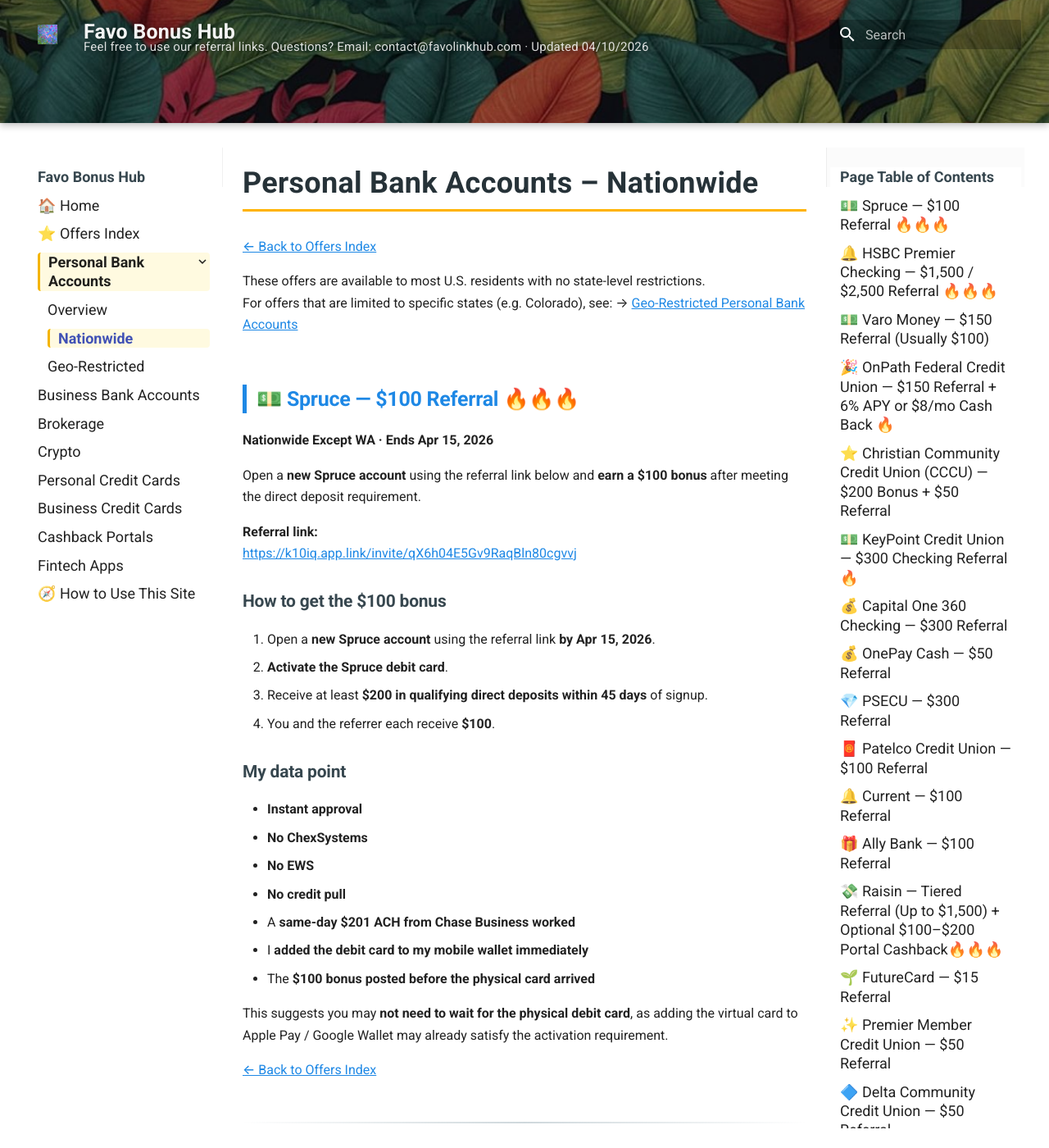
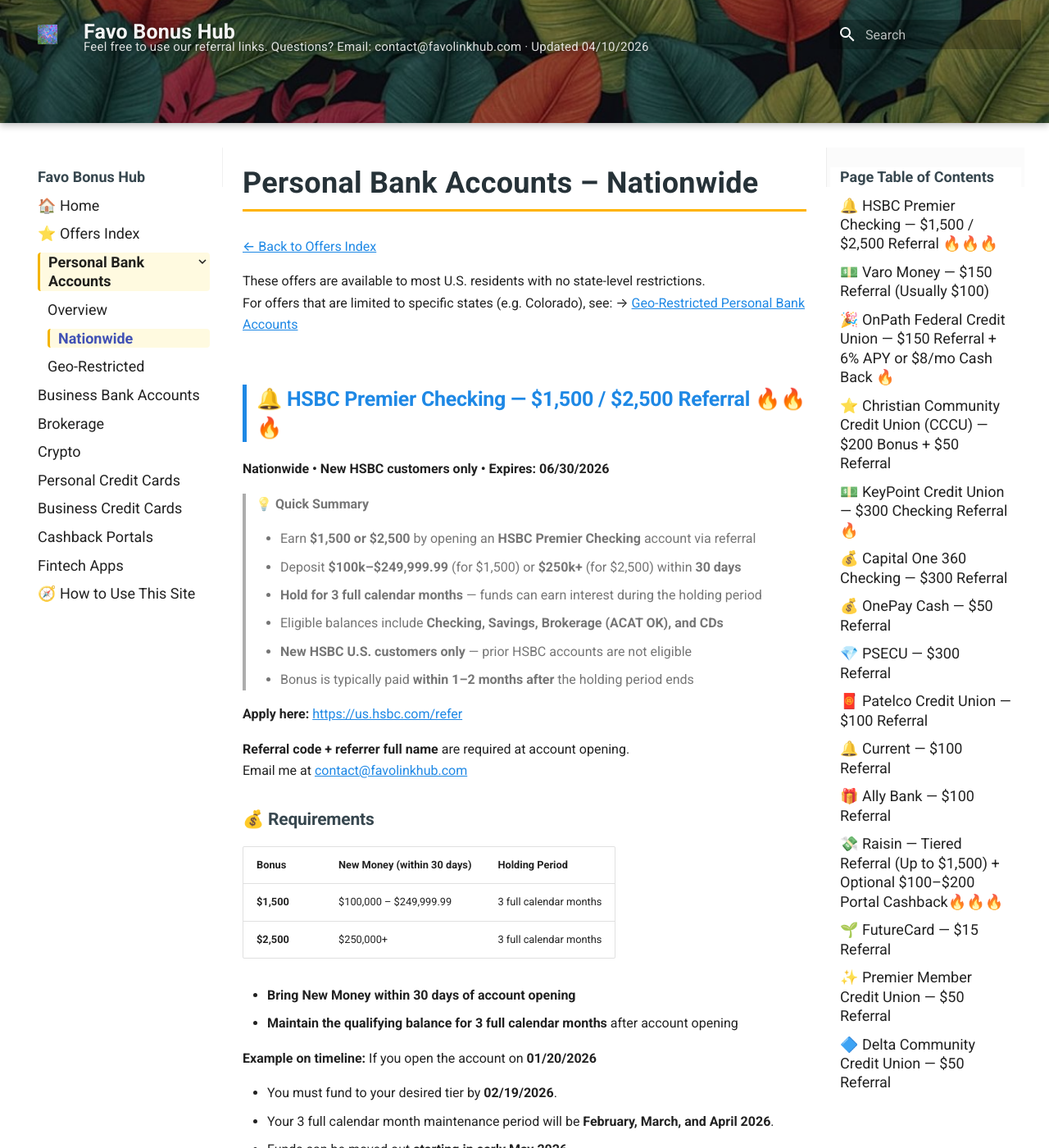
Before and after one commit to whispersofzephyr/favolinkhub-site, an MkDocs documentation site: the page built from docs/personal-bank-nationwide.md, in a window 1280 px wide and 1400 px high. Shown: the whole window at 82% size. Built offline with MkDocs 1.6.1 and Material for MkDocs 9.7.7, drawn with Linux system fonts in a browser that asks for light colours.

Commit message:
Update personal-bank-nationwide.md

```diff
--- a/docs/personal-bank-nationwide.md
+++ b/docs/personal-bank-nationwide.md
@@ -5,37 +5,6 @@
 These offers are available to most U.S. residents with no state-level restrictions.
 For offers that are limited to specific states (e.g. Colorado), see:
 → [Geo-Restricted Personal Bank Accounts](../personal-bank-geo/)
-
-<a id="spruce"></a>
-## 💵 Spruce — $100 Referral 🔥🔥🔥
-**Nationwide Except WA · Ends Apr 15, 2026**
-
-Open a **new Spruce account** using the referral link below and **earn a $100 bonus** after meeting the direct deposit requirement.
-
-**Referral link:**
-[https://k10iq.app.link/invite/qX6h04E5Gv9RaqBln80cgvvj](https://k10iq.app.link/invite/qX6h04E5Gv9RaqBln80cgvvj)
-
-### How to get the $100 bonus
-1. Open a **new Spruce account** using the referral link **by Apr 15, 2026**.
-2. **Activate the Spruce debit card**.
-3. Receive at least **$200 in qualifying direct deposits within 45 days** of signup.
-4. You and the referrer each receive **$100**.
-
-### My data point
-
-- **Instant approval**
-- **No ChexSystems**
-- **No EWS**
-- **No credit pull**
-- A **same-day $201 ACH from Chase Business worked**
-- I **added the debit card to my mobile wallet immediately**
-- The **$100 bonus posted before the physical card arrived**
-
-This suggests you may **not need to wait for the physical debit card**, as adding the virtual card to Apple Pay / Google Wallet may already satisfy the activation requirement.
-
---8<-- "snippets/back-to-list.md"
-
----
 
 <a id="hsbc-premier-checking"></a>
 ## 🔔 HSBC Premier Checking — $1,500 / $2,500 Referral 🔥🔥🔥
```
